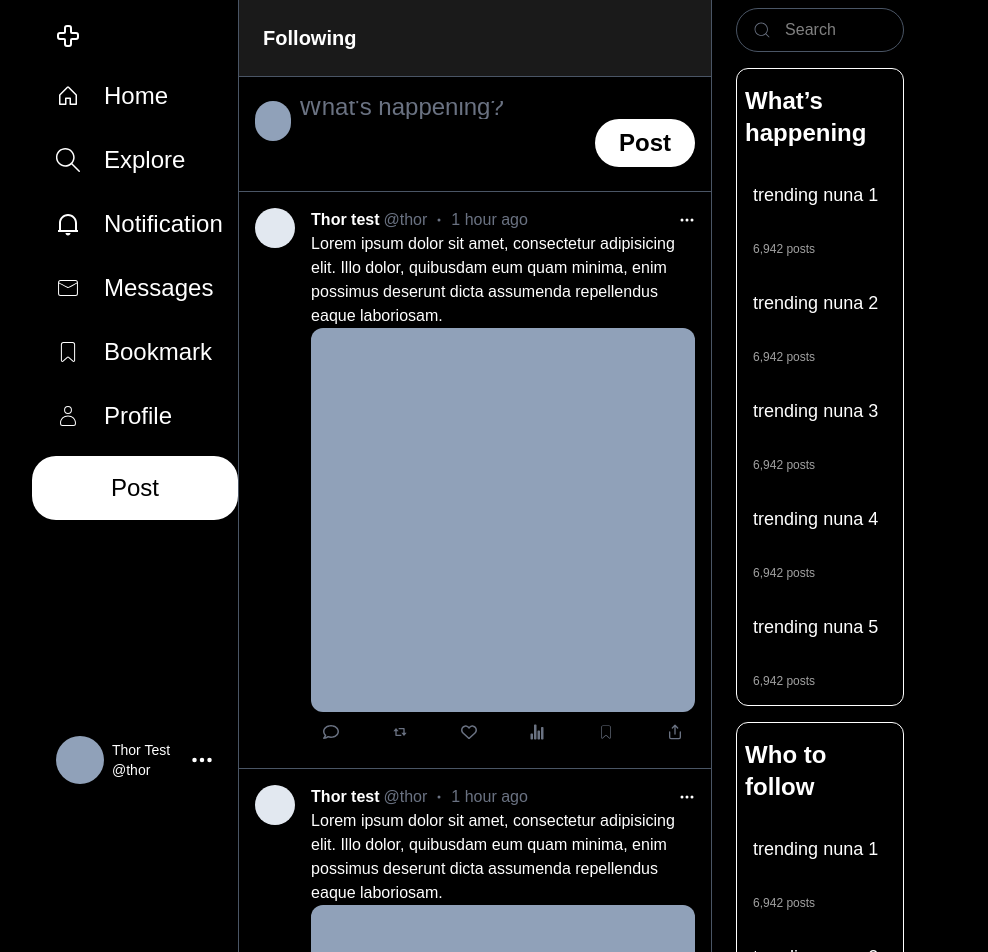
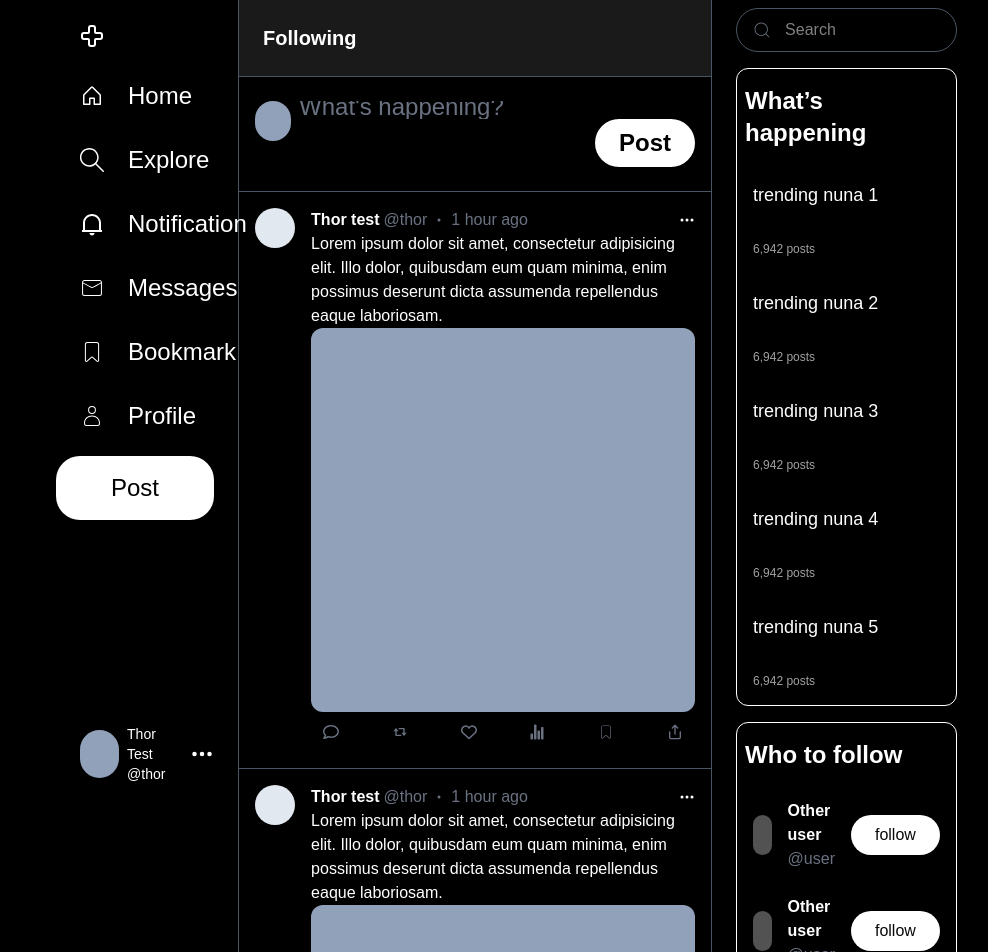
Before and after one commit to thorsanchez/Xclone, a Next.js app: page / in a window 1280 px wide. Shown: the top 952 px of the page, without its empty margins (160-1148 px from the left). Built offline with nearby package versions, Linux system fonts and the light colour scheme.

Commit message:
bætti við who to follow

```diff
--- a/src/app/page.tsx
+++ b/src/app/page.tsx
@@ -25,19 +25,30 @@ const Home = () => {
             <h3 className="font-bold text-2xl my-2 p-2">What’s happening</h3>
             {Array.from({ length: 5 }).map((_, i) => (
               <div key={i} className="hover:bg-white/5">
-                <div className="fond-bold text-lg p-4"> trending nuna {i + 1}</div>
+                <div className="fond-bold text-lg p-4">
+                  {" "}
+                  trending nuna {i + 1}
+                </div>
                 <div className="text-xs text-neutral-400 p-4">6,942 posts</div>
               </div>
             ))}
           </div>
           <div className="flex flex-col rounded-xl border mt-4">
             <h3 className="font-bold text-2xl my-2 p-2">Who to follow</h3>
+            <div>
             {Array.from({ length: 5 }).map((_, i) => (
-              <div key={i} className="hover:bg-white/5">
-                <div className="fond-bold text-lg p-4"> trending nuna {i + 1}</div>
-                <div className="text-xs text-neutral-400 p-4">6,942 posts</div>
-              </div>
+              <div key={i} className="hover:bg-white/5 flex items-center space-x-4 px-4 py-3">
+                <div className="w-10 h-10 bg-neutral-600 rounded-full"></div>
+                  <div className="flex flex-col">
+                    <div className="font-bold">Other user</div>
+                    <div className="text-gray-500">@user</div>
+                  </div>
+                  <div className="ml-auto">
+                    <button className="rounded-full px-6 py-2 bg-white text-neutral-950">follow</button>
+                  </div>
+                </div>
             ))}
+          </div>
           </div>
         </section>
       </div>
--- a/src/components/LeftSidebar.tsx
+++ b/src/components/LeftSidebar.tsx
@@ -43,7 +43,7 @@ const navigation_items = [
 ];
 const LeftSidebar = () => {
   return (
-    <section className="w-[23%] sticky top-0 flex flex-col items-stretch h-screen">
+    <section className="w-[23%] sticky top-0 flex flex-col items-stretch h-screen px-6">
       <div className="flex flex-col item-stretch h-full space-y-4 mt-4">
         {navigation_items.map((item) => (
           <Link
```
